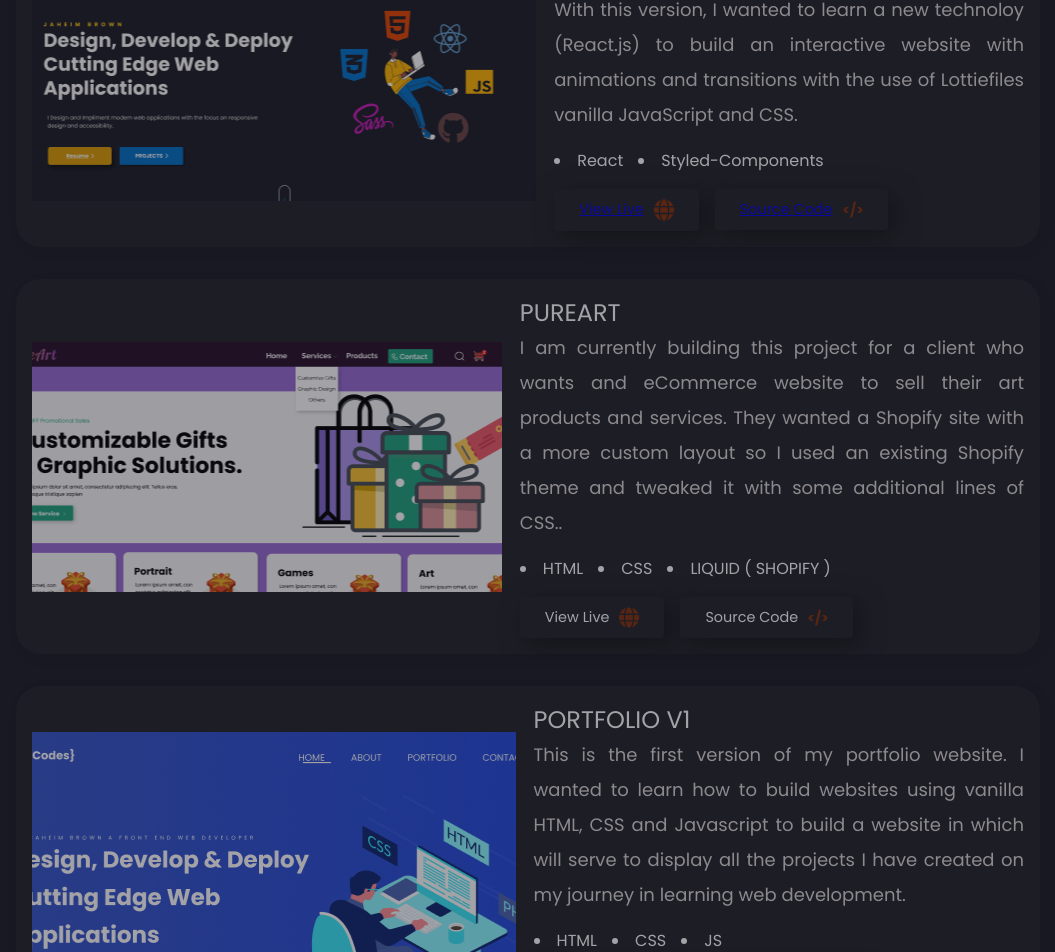
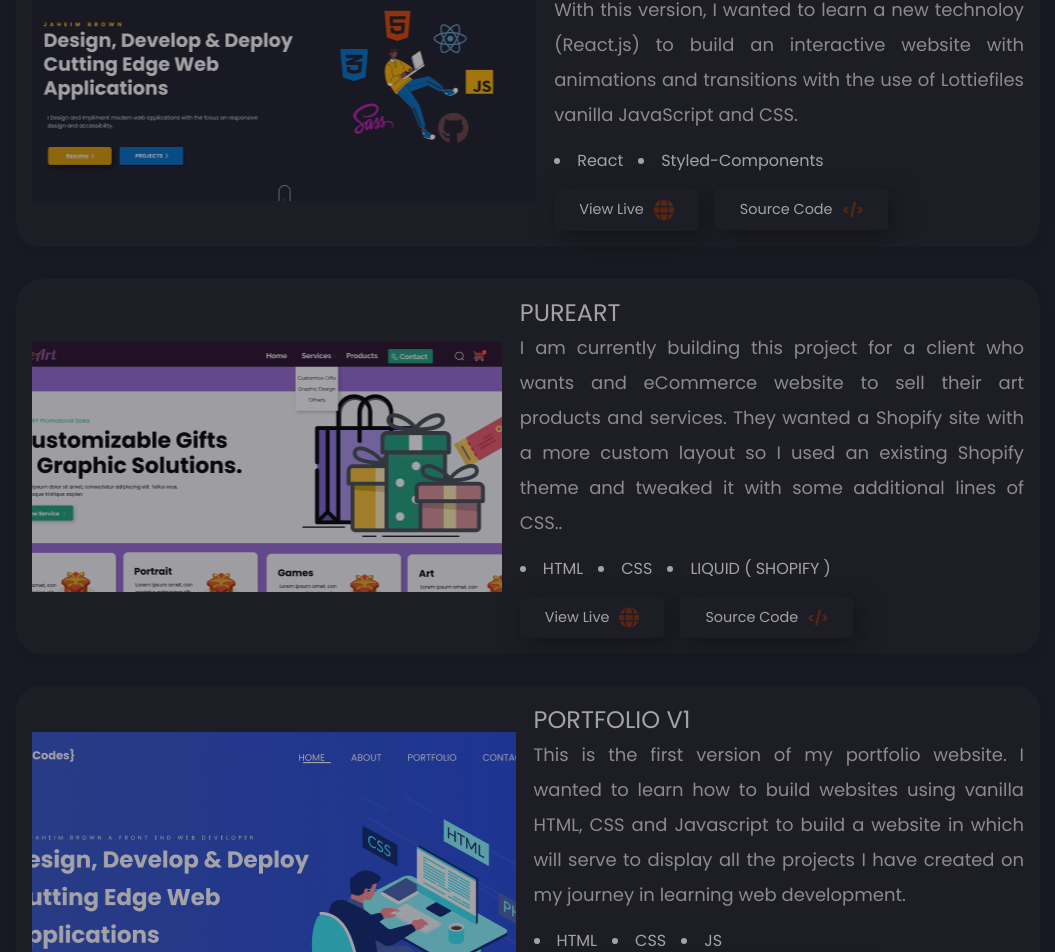
Before and after one commit to JaheimBrown/Jaheim-Brown-Portfolio, a React (Create React App) app: page / in a window 1280 px wide. Shown: the part 1779-2731 px from the top of the page, without its empty margins (112-1167 px from the left). Built offline with nearby package versions, Linux system fonts and the light colour scheme.

Commit message:
adjustments made to projects button color

```diff
--- a/public/index.html
+++ b/public/index.html
@@ -27,7 +27,7 @@
     <link rel="preconnect" href="https://fonts.gstatic.com">
     <link rel="stylesheet" href="https://cdnjs.cloudflare.com/ajax/libs/font-awesome/5.15.3/css/all.min.css" integrity="sha512-iBBXm8fW90+nuLcSKlbmrPcLa0OT92xO1BIsZ+ywDWZCvqsWgccV3gFoRBv0z+8dLJgyAHIhR35VZc2oM/gI1w==" crossorigin="anonymous" referrerpolicy="no-referrer" />
     <link href="https://fonts.googleapis.com/css2?family=Lobster+Two:wght@700&family=Poppins:wght@400;700;900&display=swap" rel="stylesheet">
-    <title>Jaheim Brown | Front End Developer</title>
+    <title> Jaheim Brown | Front End Developer </title>
   </head>
   <body>
     <noscript>You need to enable JavaScript to run this app.</noscript>
--- a/src/Components/Portfolio/PortfolioElements.js
+++ b/src/Components/Portfolio/PortfolioElements.js
@@ -173,6 +173,8 @@ export const PrimaryButton = styled.a`
   background-color: ${BgColor};
   box-shadow: 6px 6px 25px rgba(0, 0, 0, 50%);
   font-size: clamp(14px, 1.125vw, 1rem);
+  text-decoration: none;
+  color: #fff;
   transition: .3s ease;
   cursor: pointer;
   background-color: ${ButtonPro};
```
